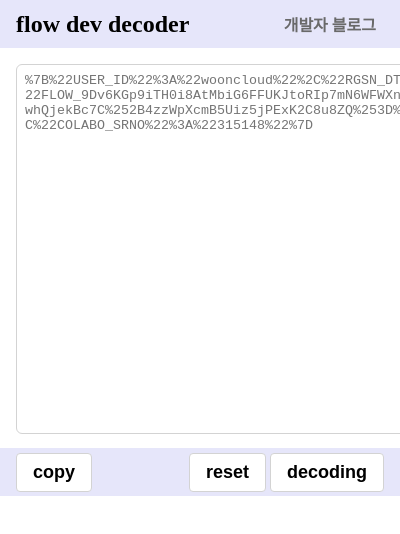
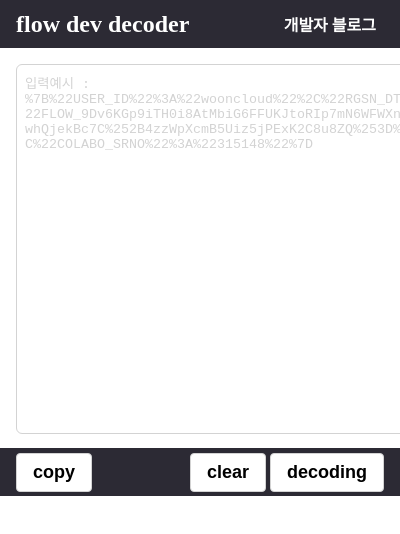
Before and after one commit to wooncloud/flow-dev-decoder, a browser extension: page popup/popup.html in a window 400 px wide. Shown: the top 534 px of the page. Drawn offline with Linux system fonts and the light colour scheme; files whose address does not match are found by name.

Commit message:
style update

```diff
--- a/popup/popup.css
+++ b/popup/popup.css
@@ -26,7 +26,8 @@ header {
 	display: flex;
 	justify-content: space-between;
 	align-items: center;
-	background-color: lavender;
+	background-color: #2c2a34;
+	color: white;
 	height: 3rem;
 	padding: 0 1rem;
 }
@@ -34,12 +35,13 @@ header {
 header > a {
 	padding: 0.25rem 0.5rem;
 	text-decoration: none;
-	color: dimgray;
+	color: white;
 	font-weight: bold;
 }
 
 header > a:hover {
 	text-decoration: underline;
+	color: dodgerblue;
 }
 
 section {
@@ -63,6 +65,10 @@ section>div>textarea#textarea {
 	font-family: monospace;
 }
 
+section>div>textarea#textarea::placeholder {
+	color: lightgray;
+}
+
 pre#jsonOutputContainer {
 	display: flex;
 	width: 100%;
@@ -76,13 +82,15 @@ code#jsonOutput {
 	border-radius: 6px;
 	font-family: monospace;
 	font-size: medium;
+	width: 100%;
 }
 
 footer {
 	display: flex;
 	justify-content: space-between;
 	align-items: center;
-	background-color: lavender;
+	background-color: #2c2a34;
+	color: white;
 	height: 3rem;
 	padding: 0 1rem;
 }
@@ -98,12 +106,12 @@ input[type="button"] {
 }
 
 input[type="button"]:hover {
-	background-color: #b3dcff;
+	background-color: lavender;
 }
 
 input[type="button"]:active {
-	background-color: dodgerblue;
-	color: white ;
+	background-color: #6449fc;
+	color: white;
 }
 
 span#status {
--- a/popup/popup.html
+++ b/popup/popup.html
@@ -22,7 +22,7 @@
 	</header>
 	<section>
 		<div>
-			<textarea id="textarea" placeholder="%7B%22USER_ID%22%3A%22wooncloud%22%2C%22RGSN_DTTM%22%3A%22FLOW_9Dv6KGp9iTH0i8AtMbiG6FFUKJtoRIp7mN6WFWXndJm6XSgL3whQjekBc7C%252B4zzWpXcmB5Uiz5jPExK2C8u8ZQ%253D%253D%22%2C%22COLABO_SRNO%22%3A%22315148%22%7D"></textarea>
+			<textarea id="textarea" placeholder="입력예시 : %7B%22USER_ID%22%3A%22wooncloud%22%2C%22RGSN_DTTM%22%3A%22FLOW_9Dv6KGp9iTH0i8AtMbiG6FFUKJtoRIp7mN6WFWXndJm6XSgL3whQjekBc7C%252B4zzWpXcmB5Uiz5jPExK2C8u8ZQ%253D%253D%22%2C%22COLABO_SRNO%22%3A%22315148%22%7D"></textarea>
 			<pre id="jsonOutputContainer" style="display: none;">
 				<code id="jsonOutput" class="json"></code>
 			</pre>
@@ -36,7 +36,7 @@
 			<span id="status"></span>
 		</div>
 		<div>
-			<input type="button" value="reset" id="reset">
+			<input type="button" value="clear" id="reset">
 			<input type="button" value="decoding" id="decoding">
 		</div>
 	</footer>
```
Also changed, not shown: manifest.json.
